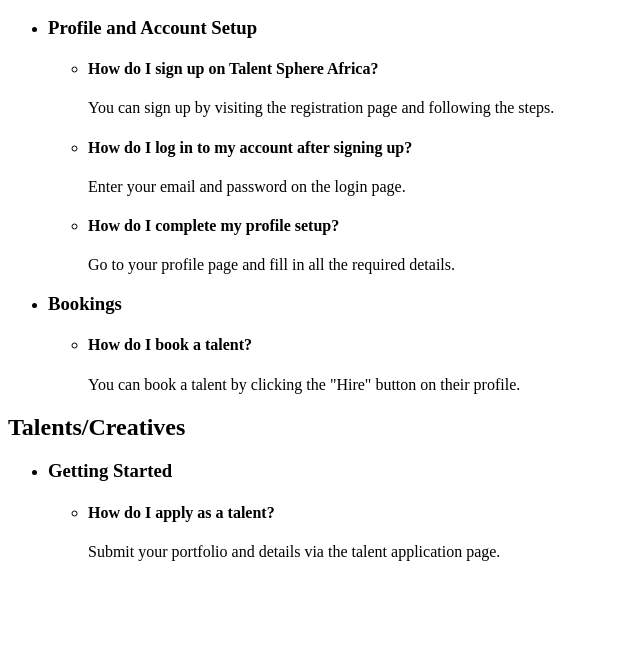
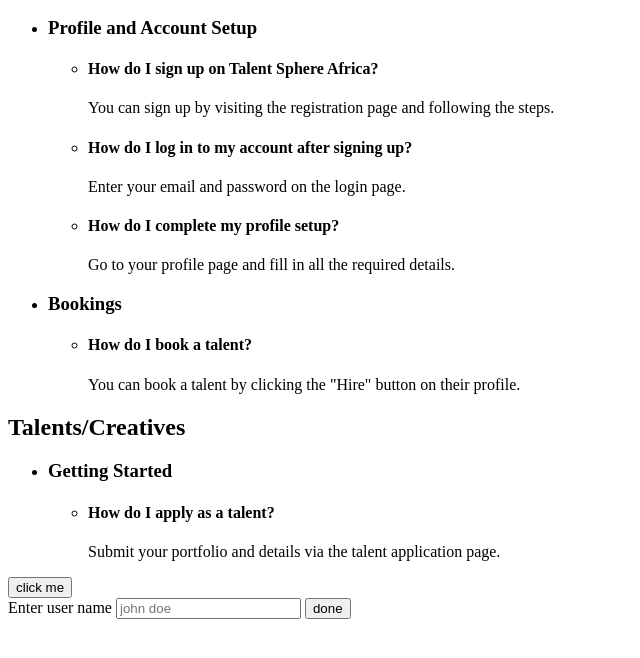
Before and after one commit to mrstephenarthor25/testpage, a plain HTML site: page index.html in a window 1280 px wide. Shown: the part 110-768 px from the top of the page, without its empty margins (0-640 px from the left). Drawn offline with Linux system fonts and the light colour scheme.

Commit message:
Update index.html
Added a button and a form that takes username. The form has a button for submitting the form

```diff
--- a/index.html
+++ b/index.html
@@ -59,5 +59,15 @@
     </ul>
   </li>
 </ul>
+
+		<button> click me </button>
+
+		<form action="/" >
+		<label> Enter user name</label>
+		<input type="form" placeholder="john doe" name="username">
+		<button>done</button>
+
+
+		</form>
 	</body>
 </html>
```
